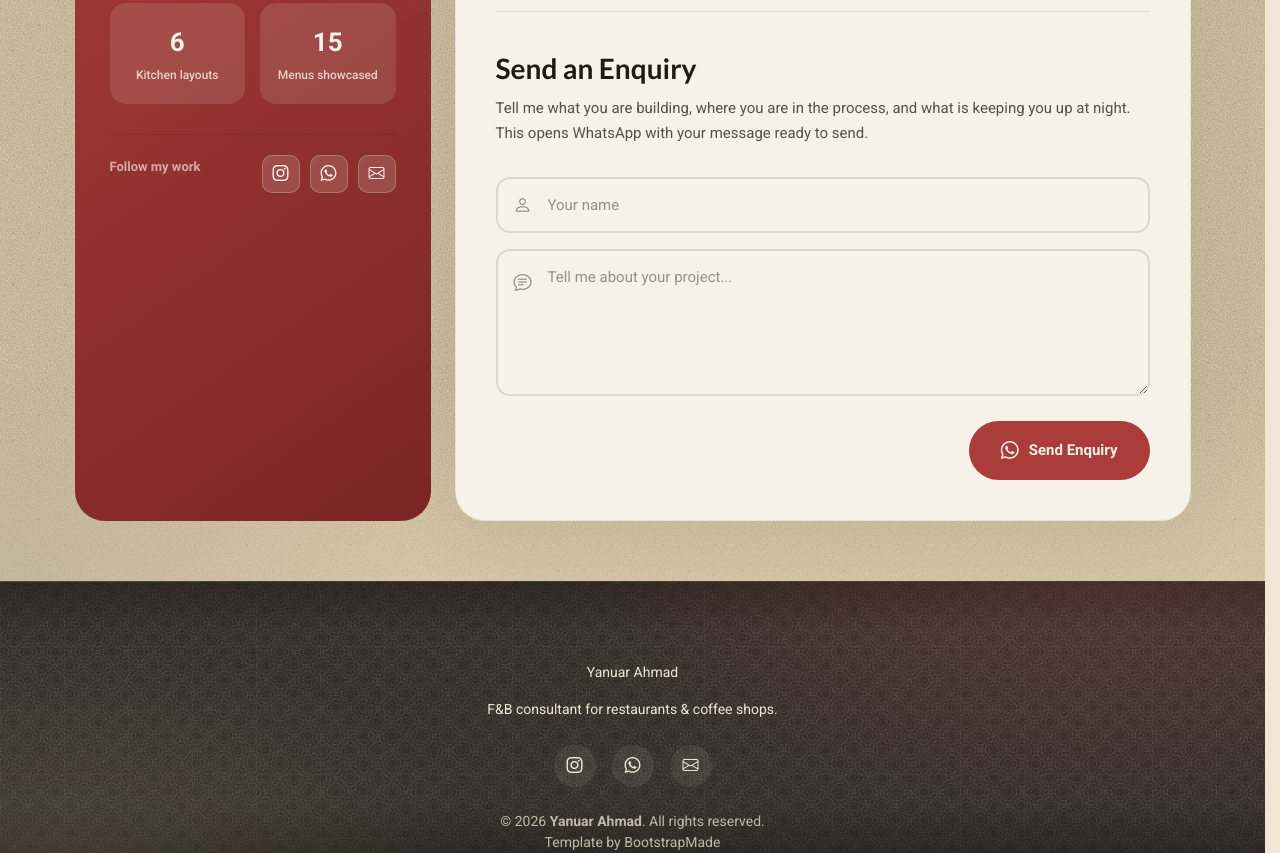
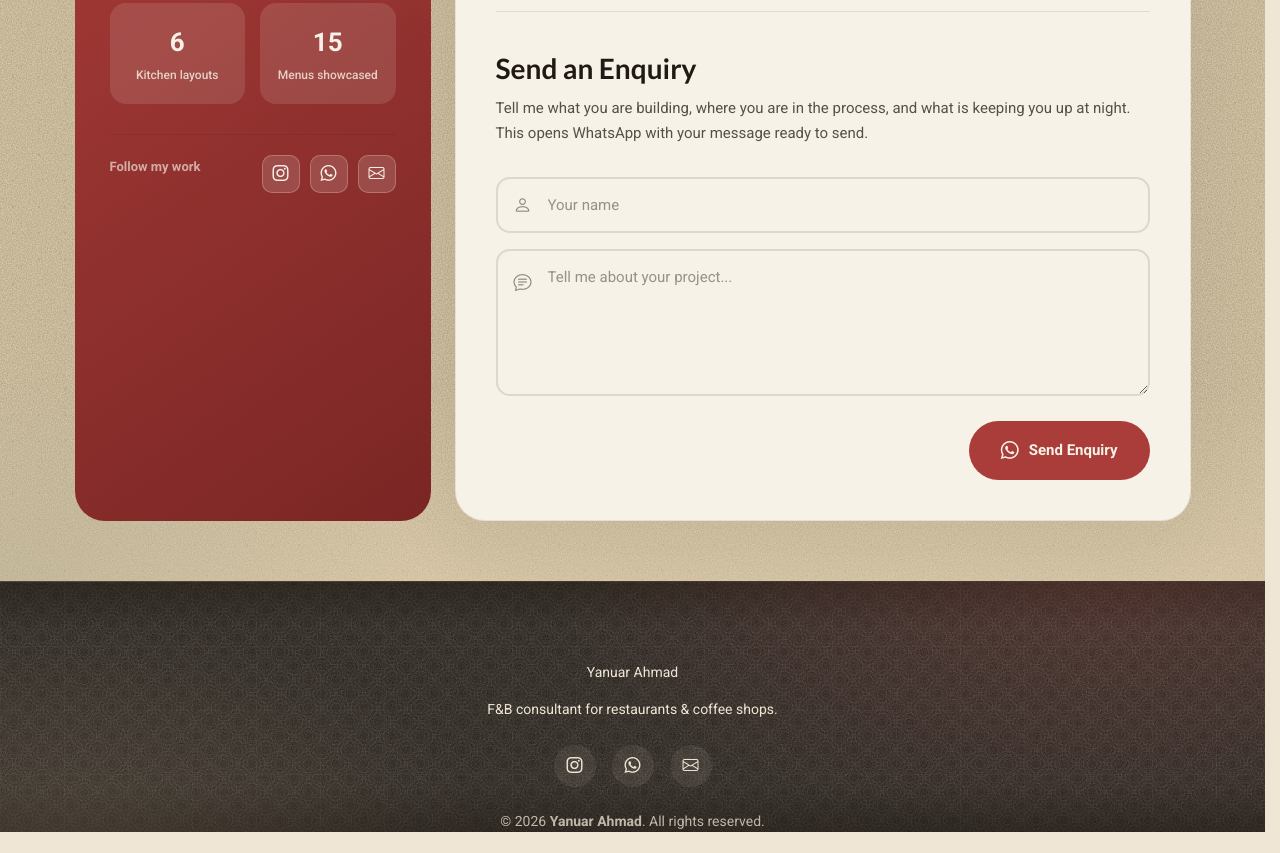
Before and after one commit to yanuarahmad/yanuarahmad.github.io, a plain HTML site: page Portofolio/index.html in a window 1280 px wide. Shown: the part 8186-9039 px from the top of the page. After the commit the page ends 9018 px from the top, so only its background shows below. Drawn offline with Linux system fonts and the light colour scheme.

```diff
--- a/Portofolio/index.html
+++ b/Portofolio/index.html
@@ -217,7 +217,7 @@
   </div>
 </div></main>
 <footer id="footer" class="footer dark-background"><div class="container text-center"><a href="#hero" class="logo d-inline-flex mb-3"><span class="sitename">Yanuar Ahmad</span></a><p class="mb-3">F&amp;B consultant for restaurants &amp; coffee shops.</p><div class="social-links d-flex justify-content-center gap-3 mb-4"><a href="https://instagram.com/yanuarah" target="_blank" rel="noopener" aria-label="Instagram"><i class="bi bi-instagram"></i></a><a href="https://wa.me/628159990421" data-wa-link target="_blank" rel="noopener" aria-label="WhatsApp"><i class="bi bi-whatsapp"></i></a><a href="mailto:yanua764@gmail.com" data-mail-link aria-label="Email"><i class="bi bi-envelope"></i></a></div>
-<div class="copyright">&copy; <span id="year">2026</span> <strong class="sitename">Yanuar Ahmad</strong>. All rights reserved.</div><div class="credits">Template by <a href="https://bootstrapmade.com/" target="_blank" rel="noopener">BootstrapMade</a></div></div></footer>
+<div class="copyright">&copy; <span id="year">2026</span> <strong class="sitename">Yanuar Ahmad</strong>. All rights reserved.</footer>
 <a href="#" id="scroll-top" class="scroll-top d-flex align-items-center justify-content-center" aria-label="Back to top"><i class="bi bi-arrow-up-short"></i></a>
 <div id="preloader" aria-hidden="true"></div>
 
```
